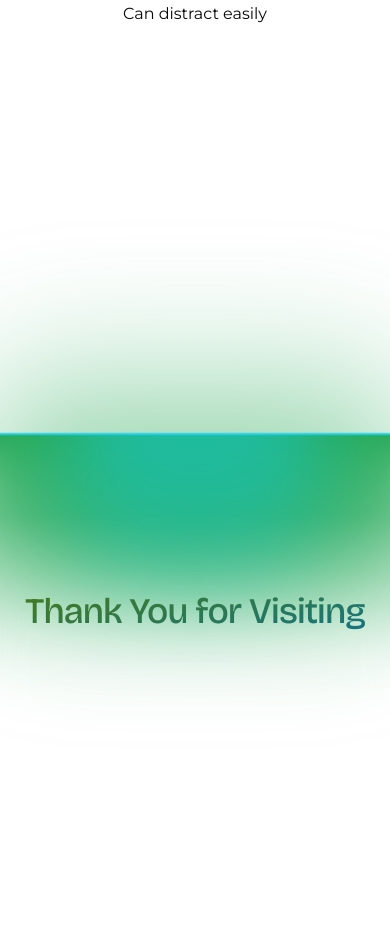
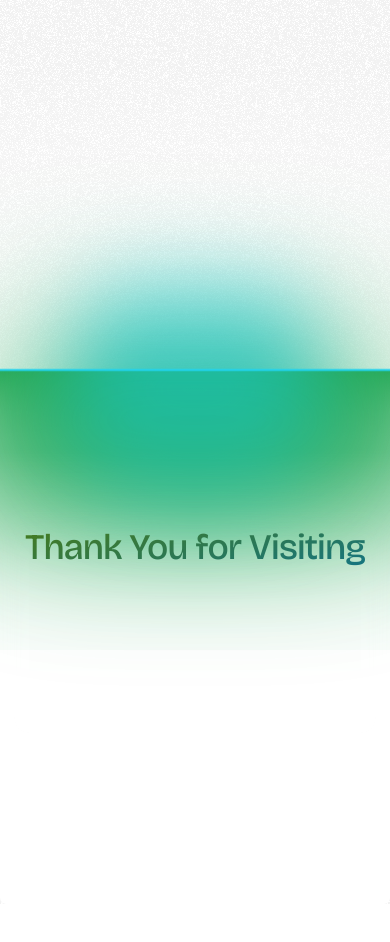
Before and after one commit to bryan308/personal-website, a Next.js app: page /about in a window 390 px wide. Shown: the part 2240-3182 px from the top of the page. After the commit the page ends 3144 px from the top, so only its background shows below. Built offline with nearby package versions, Linux system fonts and the light colour scheme.

Commit message:
feat: Enhance layout styles with background noise effect, adjust padding in SkillsPage, and improve gradient backgrounds in LampContainer

```diff
--- a/app/layout.js
+++ b/app/layout.js
@@ -28,8 +28,15 @@
 export default function RootLayout({ children }) {
 	return (
 		<html lang="en">
-			<body className={cn("antialiased", montserrat.className, header.variable)}>
+			<body className={cn("relative antialiased", montserrat.className, header.variable)}>
 				<Providers>
+					<div
+						className="absolute top-0 inset-0 -z-10 opacity-5"
+						style={{
+							backgroundImage: "url('/images/noise.png')",
+							backgroundRepeat: "repeat",
+						}}
+					/>
 					<FloatingNav />
 					{children}
 				</Providers>
--- a/app/page.js
+++ b/app/page.js
@@ -11,13 +11,6 @@
 					<div className="absolute w-[120%] h-[800px] -bottom-60 -z-10 rounded-[200px] blur-[122px] bg-gradient-to-t from-[#021d62] to-[#18db71]" />
 					<div className="absolute w-full max-w-4xl h-[400px] -bottom-[42rem] -z-10 rounded-3xl blur-[122px] bg-[#0f6b7e]" />
 				</div>
-				<div
-					className="absolute inset-0 -z-10 opacity-5"
-					style={{
-						backgroundImage: "url('/images/noise.png')",
-						backgroundRepeat: "repeat",
-					}}
-				/>
 				<div className="z-10 flex flex-col-reverse items-center justify-center md:justify-evenly gap-8 h-full mx-6 my-28 md:mx-auto lg:flex-row max-w-7xl">
 					<div className="p-4 text-center lg:text-left md:p-0">
 						<motion.h1
--- a/app/skills/page.js
+++ b/app/skills/page.js
@@ -83,7 +83,7 @@
 					))}
 				</div>
 			</div>
-			<div className="my-20">
+			<div className="py-20">
 				<Subheader className="text-center">Highlights</Subheader>
 				<Highlights />
 			</div>
--- a/components/shared/about/lamp.js
+++ b/components/shared/about/lamp.js
@@ -27,7 +27,7 @@
 	return (
 		<div
 			className={cn(
-				"relative flex min-h-screen flex-col items-center justify-center overflow-hidden pt-40 bg-background w-full rounded-md z-0",
+				"relative flex min-h-screen flex-col items-center justify-center overflow-hidden pt-40 bg-gradient-to-t from-background via-background to-transparent w-full rounded-md z-0",
 				className
 			)}
 		>
@@ -45,8 +45,8 @@
 					}}
 					className="absolute inset-auto right-1/2 h-56 overflow-visible w-[30rem] bg-gradient-conic from-primary via-transparent to-transparent text-white [--conic-position:from_70deg_at_center_top]"
 				>
-					<div className="absolute  w-[100%] left-0 bg-background h-40 bottom-0 z-20 [mask-image:linear-gradient(to_top,white,transparent)]" />
-					<div className="absolute  w-40 h-[100%] left-0 bg-background  bottom-0 z-20 [mask-image:linear-gradient(to_right,white,transparent)]" />
+					<div className="absolute  w-[100%] left-0 bg-background/80 h-40 bottom-0 z-20 [mask-image:linear-gradient(to_top,white,transparent)]" />
+					<div className="absolute  w-40 h-[100%] left-0 bg-background/80  bottom-0 z-20 [mask-image:linear-gradient(to_right,white,transparent)]" />
 				</motion.div>
 				<motion.div
 					initial={{ opacity: 0.5, width: "15rem" }}
@@ -61,10 +61,10 @@
 					}}
 					className="absolute inset-auto left-1/2 h-56 w-[30rem] bg-gradient-conic from-transparent via-transparent to-primary text-white [--conic-position:from_290deg_at_center_top]"
 				>
-					<div className="absolute  w-40 h-[100%] right-0 bg-background  bottom-0 z-20 [mask-image:linear-gradient(to_left,white,transparent)]" />
-					<div className="absolute  w-[100%] right-0 bg-background h-40 bottom-0 z-20 [mask-image:linear-gradient(to_top,white,transparent)]" />
+					<div className="absolute  w-40 h-[100%] right-0 bg-background/80  bottom-0 z-20 [mask-image:linear-gradient(to_left,white,transparent)]" />
+					<div className="absolute  w-[100%] right-0 bg-background/80 h-40 bottom-0 z-20 [mask-image:linear-gradient(to_top,white,transparent)]" />
 				</motion.div>
-				<div className="absolute top-1/2 h-48 w-full translate-y-12 scale-x-150 bg-background blur-2xl"></div>
+				<div className="absolute top-1/2 h-48 w-full translate-y-12 scale-x-150 bg-background/80 blur-2xl"></div>
 				<div className="absolute top-1/2 z-50 h-48 w-full bg-transparent opacity-10 backdrop-blur-md"></div>
 				<div className="absolute inset-auto z-50 h-36 w-[28rem] -translate-y-1/2 rounded-full bg-primary opacity-50 blur-3xl"></div>
 				<motion.div
@@ -87,7 +87,7 @@
 					}}
 					className="absolute inset-auto z-50 h-0.5 w-[30rem] -translate-y-[7rem] bg-cyan-400/80 "
 				></motion.div>
-				<div className="absolute inset-auto z-40 h-44 w-full -translate-y-[12.5rem] bg-background "></div>
+				<div className="absolute inset-auto z-40 h-44 w-full -translate-y-[12.5rem] bg-transparent"></div>
 			</div>
 			<div className="relative z-50 flex -translate-y-80 flex-col items-center px-5">
 				{children}
--- a/components/shared/section.js
+++ b/components/shared/section.js
@@ -5,7 +5,7 @@
 	return (
 		<section
 			aria-label="section"
-			className={cn("max-w-5xl mx-auto min-h-screen p-6 md:p-0 md:pt-12 mt-16", className)}
+			className={cn("max-w-5xl mx-auto min-h-screen p-6 md:p-0 md:pt-24", className)}
 			{...props}
 		>
 			{children}
```
